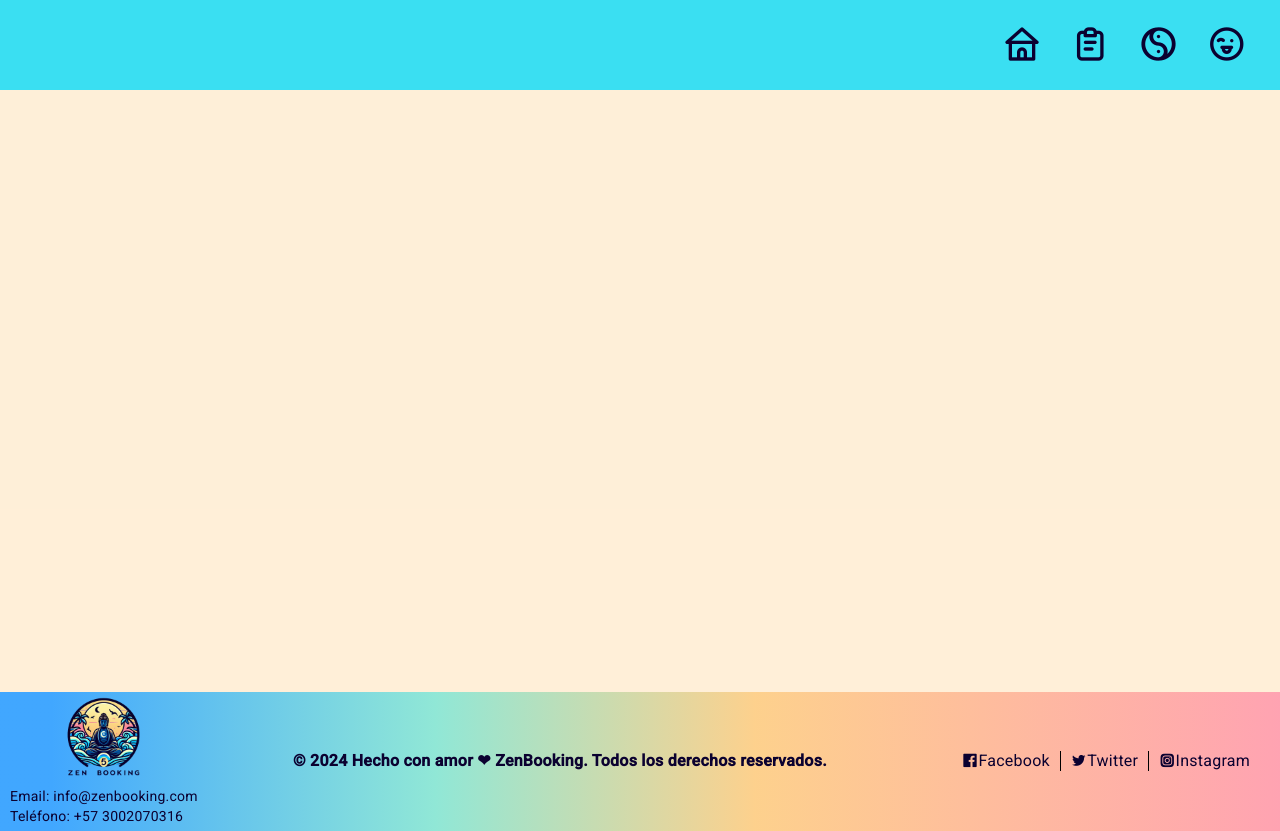
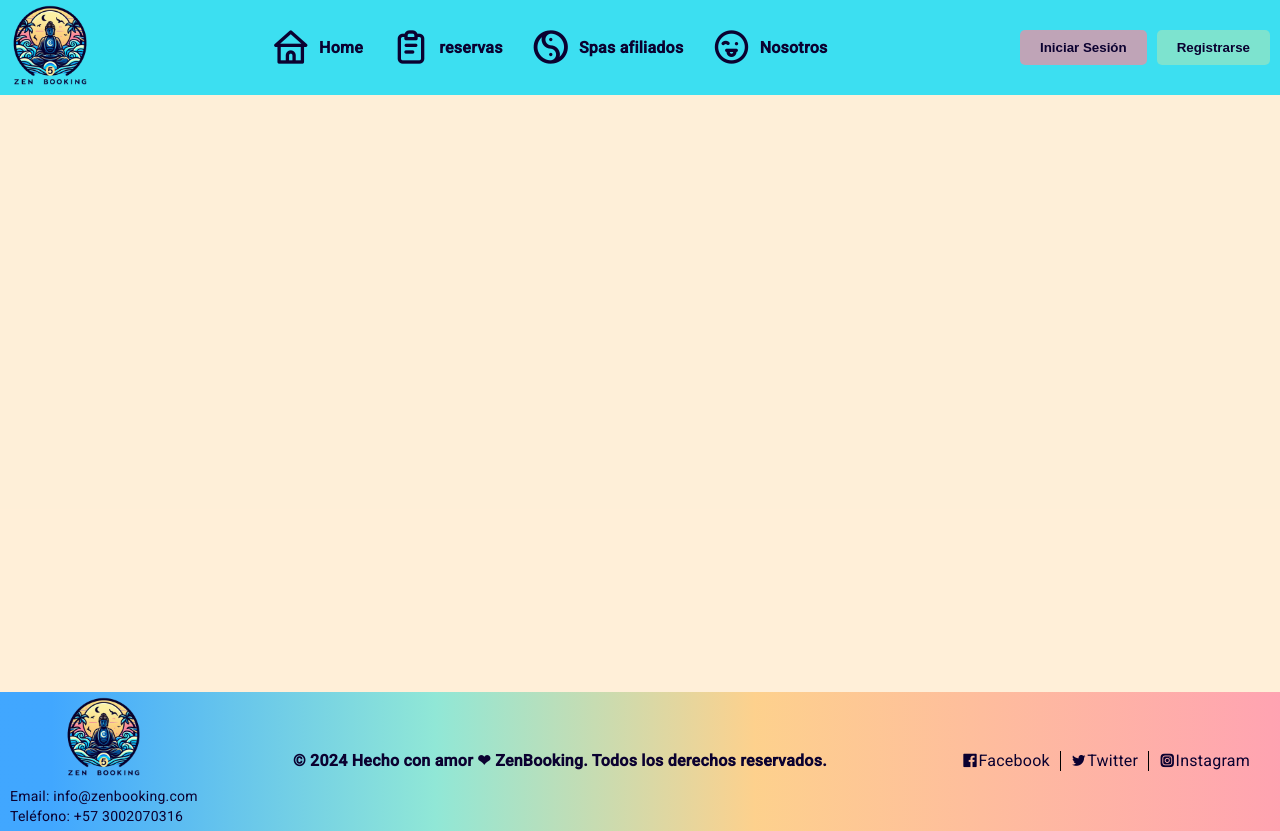
Before and after one commit to Karu-Cortes/reservation-system, an Angular app: page / in a window 1280 px wide. Built offline with nearby package versions, Linux system fonts and the light colour scheme.

Commit message:
nav router link

```diff
--- a/src/app/shared/components/header/header.component.css
+++ b/src/app/shared/components/header/header.component.css
@@ -1,7 +1,6 @@
 header {
-  background-color: #3ADFF2;
+  background-color: #3CDFF1;
   color: #0B0130;
-  padding: 10px 0;
   position: fixed;
   width: 100%;
   z-index: 1000;
@@ -12,38 +11,52 @@ header {
   display: flex;
   justify-content: space-between;
   align-items: center;
-  padding: 15px;
+  padding: 5px;
 }
 
 .logo img {
-  height: 40px;
+  padding-left: 5px;
+  height: 5rem;
 }
 
-.uil {
-  font-size: var(--font-size-3);
-  padding-right: .5rem;
-  font-size: 2.5rem;
+.logo img:hover{
+  transform: scale(1.1);
 }
 
 .navbar ul {
   list-style-type: none;
   padding: 0;
   display: flex;
-  margin: 0;
+
 }
 
-.navbar ul li {
+.navbar li {
   margin: 0 10px;
 }
 
-.navbar ul li a {
-  color: white;
+.menu-item {
+  display: flex;
+  align-items: center;
+  color:#0B0130;
+  font-weight: bold;
   text-decoration: none;
   transition: color 0.3s;
 }
 
-.navbar ul li a:hover {
-  color: #34D399; /* Un tono verde */
+.menu-item:hover {
+  transform: scale(1.1);
+  box-shadow: 0 0 10px #fff;
+  border-radius: 7px;
+}
+
+.menu-item i {
+  padding-right: .5rem;
+  font-size: 2.5rem;
+}
+
+.menu-item span {
+  padding-right: .5rem;
+  font-size: 1rem;
 }
 
 
@@ -62,24 +75,25 @@ header {
 }
 
 .login {
-  background-color: #007BFF; /* Azul */
-  color: white;
+  background-color: #ff889cab;
+  color: #0B0130;
+  font-weight: bold;
 }
 
 .login:hover {
-  background-color: #0056b3; /* Azul más oscuro */
+  background-color: #f46179;
+  color:white;
+  box-shadow: 0 0 10px #fff;
 }
 
 .register {
-  background-color: #34D399; /* Verde */
-  color: white;
+  background-color: #7de3cf;
+  color: #0B0130;
+  font-weight: bold;
 }
 
 .register:hover {
-  background-color: #12b886; /* Verde más oscuro */
+  background-color: #056d58;
+  color:white;
+  box-shadow: 0 0 10px #fff;
 }
-.user-info {
-  display: flex;
-  align-items: center;
-  gap: 10px;
-}
--- a/src/app/shared/components/header/header.component.html
+++ b/src/app/shared/components/header/header.component.html
@@ -1,15 +1,21 @@
 <header>
     <div class="header-container">
         <div class="logo">
-            <!--<a [routerLink]="['']"><img src="" alt="Logo"></a>-->
+            <a [routerLink]="['']"><img src="../../../../assets/image/logo_sin_fondo.png" alt="Logo"></a>
         </div>
         <nav class="navbar">
             <ul id="nav-list">
                 <li *ngFor="let item of mainMenu.defaulOptions">
-                    <i [ngClass]="['uil',item.icon]"></i> <!--para los iconos-->
-                    <!--<a [routerLink]="item.router">{{ item.name }}</a>-->
+                    <a [routerLink]="item.router" class="menu-item">
+                        <i [ngClass]="['uil',item.icon]"></i> <!--para los iconos-->
+                        <span>{{ item.name }}</span>
+                    </a>
                 </li>
             </ul>
         </nav>
+        <div class="session-icons">
+            <button [routerLink]="['']" class="btn login">Iniciar Sesión</button>
+            <button [routerLink]="['']" class="btn register">Registrarse</button>
+        </div>
     </div>
 </header>
--- a/src/app/shared/components/header/header.component.ts
+++ b/src/app/shared/components/header/header.component.ts
@@ -27,19 +27,19 @@ export class HeaderComponent implements OnInit {
       {
         name: 'reservas',
         icon: 'uil uil-clipboard-notes',
-        router: ['/'],
+        router: ['/',"reservation"],
       },
 
       {
-        name: 'Información Spa afiliados',
+        name: 'Spas afiliados',
         icon: 'uil uil-yin-yang',
-        router: ['/'],
+        router: ['/',"spa"],
       },
 
       {
         name: 'Nosotros',
         icon: 'uil uil-grin-tongue-wink-alt',
-        router: ['/'],
+        router: ['/',"about-us"],
       },
     ];
 
--- a/src/app/shared/shared.module.ts
+++ b/src/app/shared/shared.module.ts
@@ -5,6 +5,7 @@ import { FooterComponent } from './components/footer/footer.component';
 import { CardBookingComponent } from './components/card-booking/card-booking.component';
 import { CardSpaComponent } from './components/card-spa/card-spa.component';
 import { SectionGenericComponent } from './components/section-generic/section-generic.component';
+import { RouterModule } from '@angular/router';
 
 
 
@@ -19,7 +20,8 @@ import { SectionGenericComponent } from './components/section-generic/section-ge
 
   ],
   imports: [
-    CommonModule
+    CommonModule,
+    RouterModule //para poder acceder al routerlink
 
   ],
   exports:[
```
